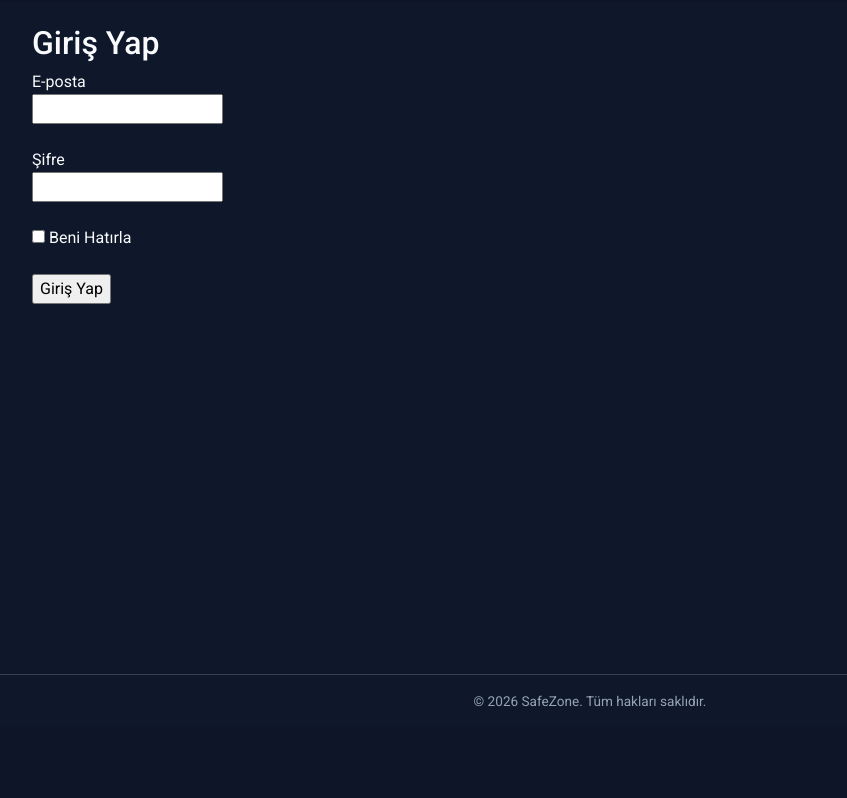
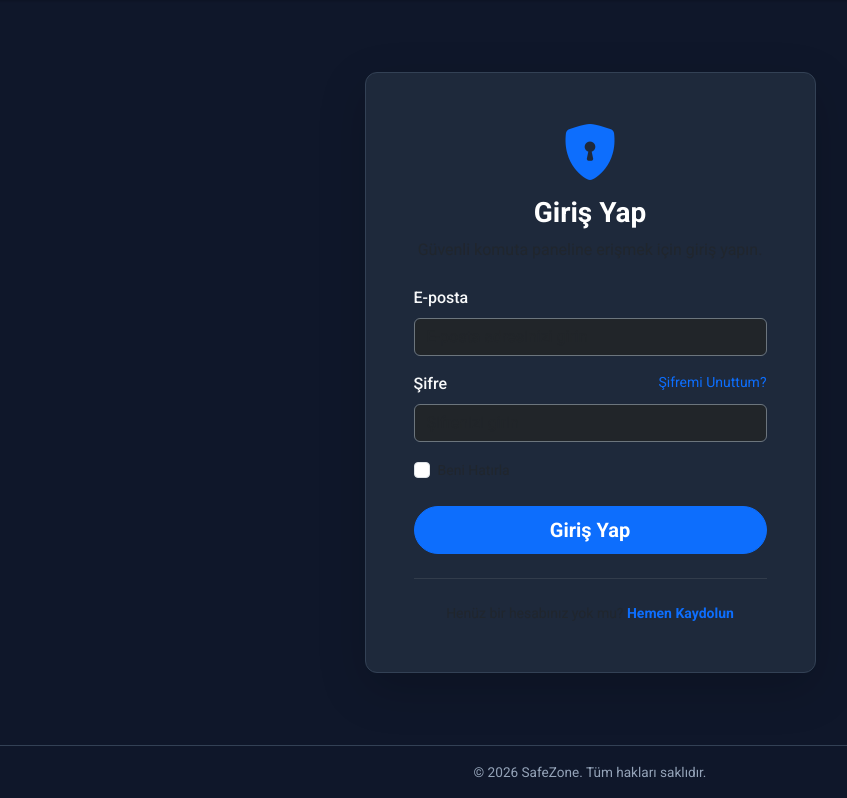
Before and after one commit to aysekutlucan/SafeZone-Mahalle-G-venlik-ve-Olay-Bildirim-Haritas-, a Flask app: page /auth/login in a window 1280 px wide. Shown: the part 73-871 px from the top of the page, without its empty margins (50-897 px from the left). Before the commit the page ends 780 px from the top, so only its background shows below. Run offline with Flask 3, Linux system fonts and the light colour scheme.

Commit message:
şifre sıfırlama (itsdangerous token) altyapısının eklenmesi

```diff
--- a/app/auth/forms.py
+++ b/app/auth/forms.py
@@ -28,3 +28,19 @@ class LoginForm(FlaskForm):
     password = PasswordField('Şifre', validators=[DataRequired()])
     remember_me = BooleanField('Beni Hatırla')
     submit = SubmitField('Giriş Yap')
+
+
+class ResetPasswordRequestForm(FlaskForm):
+    email = StringField('E-posta', validators=[DataRequired(), Email()])
+    submit = SubmitField('Şifre Sıfırlama Linki Gönder')
+
+    def validate_email(self, email):
+        user = User.query.filter_by(email=email.data).first()
+        if user is None:
+            raise ValidationError('Bu e-posta adresiyle kayıtlı bir kullanıcı bulunamadı.')
+
+
+class ResetPasswordForm(FlaskForm):
+    password = PasswordField('Yeni Şifre', validators=[DataRequired(), Length(min=6)])
+    confirm_password = PasswordField('Yeni Şifreyi Onayla', validators=[DataRequired(), EqualTo('password', message='Şifreler eşleşmiyor.')])
+    submit = SubmitField('Şifreyi Sıfırla')
--- a/app/auth/routes.py
+++ b/app/auth/routes.py
@@ -5,7 +5,7 @@ from urllib.parse import urlsplit
 
 from app import db
 from app.auth import auth_bp
-from app.auth.forms import RegistrationForm, LoginForm
+from app.auth.forms import RegistrationForm, LoginForm, ResetPasswordRequestForm, ResetPasswordForm
 from app.models import User
 
 @auth_bp.route('/register', methods=['GET', 'POST'])
@@ -59,3 +59,40 @@ def profile():
     # current_user is already available in the template, we can just pass it implicitly
     # The incidents will be accessible via current_user.incidents
     return render_template('auth/profile.html', title='Profilim')
+
+
+@auth_bp.route('/reset_password_request', methods=['GET', 'POST'])
+def reset_password_request():
+    if current_user.is_authenticated:
+        return redirect(url_for('main.index'))
+    form = ResetPasswordRequestForm()
+    if form.validate_on_submit():
+        user = User.query.filter_by(email=form.email.data).first()
+        if user:
+            token = user.get_reset_password_token()
+            reset_url = url_for('auth.reset_password', token=token, _external=True)
+            print("\n" + "="*50)
+            print("SafeZone Şifre Sıfırlama Talebi Alındı!")
+            print(f"Kullanıcı: {user.username}")
+            print(f"Sıfırlama Linki: {reset_url}")
+            print("="*50 + "\n")
+            flash('Şifre sıfırlama linki terminale başarıyla gönderildi (Geliştirici Modu). Lütfen terminal konsolunu kontrol edin.', 'success')
+            return redirect(url_for('auth.login'))
+    return render_template('auth/reset_password_request.html', title='Şifre Sıfırlama Talebi', form=form)
+
+
+@auth_bp.route('/reset_password/<token>', methods=['GET', 'POST'])
+def reset_password(token):
+    if current_user.is_authenticated:
+        return redirect(url_for('main.index'))
+    user = User.verify_reset_password_token(token)
+    if not user:
+        flash('Şifre sıfırlama linki geçersiz veya süresi dolmuş.', 'danger')
+        return redirect(url_for('main.index'))
+    form = ResetPasswordForm()
+    if form.validate_on_submit():
+        user.password_hash = generate_password_hash(form.password.data)
+        db.session.commit()
+        flash('Şifreniz başarıyla sıfırlandı! Yeni şifrenizle giriş yapabilirsiniz.', 'success')
+        return redirect(url_for('auth.login'))
+    return render_template('auth/reset_password.html', title='Şifreyi Sıfırla', form=form)
--- a/app/templates/auth/login.html
+++ b/app/templates/auth/login.html
@@ -1,32 +1,55 @@
 {% extends "base.html" %}
 
 {% block content %}
-    <h2>Giriş Yap</h2>
+<div class="row justify-content-center py-5">
+    <div class="col-md-5">
+        <div class="card shadow-lg" style="background-color: #1e293b; border: 1px solid #334155; border-radius: 12px;">
+            <div class="card-body p-4 p-md-5">
+                <div class="text-center mb-4">
+                    <i class="bi bi-shield-lock-fill text-primary display-4 mb-2 d-inline-block"></i>
+                    <h2 class="h3 fw-bold text-white">Giriş Yap</h2>
+                    <p class="text-muted">Güvenli komuta paneline erişmek için giriş yapın.</p>
+                </div>
+
                 <form method="POST" action="">
                     {{ form.hidden_tag() }}
 
-        <div>
-            {{ form.email.label }}<br>
-            {{ form.email() }}
+                    <div class="mb-3">
+                        {{ form.email.label(class="form-label text-light fw-medium") }}
+                        {{ form.email(class="form-control bg-dark text-white border-secondary", placeholder="E-posta adresinizi girin") }}
                         {% for error in form.email.errors %}
-                <span style="color: red;">[{{ error }}]</span>
+                            <div class="text-danger small mt-1">[{{ error }}]</div>
                         {% endfor %}
                     </div>
-        <br>
-        <div>
-            {{ form.password.label }}<br>
-            {{ form.password() }}
+
+                    <div class="mb-3">
+                        <div class="d-flex justify-content-between">
+                            {{ form.password.label(class="form-label text-light fw-medium") }}
+                            <a href="{{ url_for('auth.reset_password_request') }}" class="text-primary small text-decoration-none">Şifremi Unuttum?</a>
+                        </div>
+                        {{ form.password(class="form-control bg-dark text-white border-secondary", placeholder="Şifrenizi girin") }}
                         {% for error in form.password.errors %}
-                <span style="color: red;">[{{ error }}]</span>
+                            <div class="text-danger small mt-1">[{{ error }}]</div>
                         {% endfor %}
                     </div>
-        <br>
-        <div>
-            {{ form.remember_me() }} {{ form.remember_me.label }}
+
+                    <div class="mb-4 form-check">
+                        {{ form.remember_me(class="form-check-input") }}
+                        {{ form.remember_me.label(class="form-check-label text-muted small") }}
                     </div>
-        <br>
-        <div>
-            {{ form.submit() }}
+
+                    <div class="d-grid mb-3">
+                        {{ form.submit(class="btn btn-primary btn-lg rounded-pill fw-bold") }}
                     </div>
                 </form>
+
+                <hr class="border-secondary my-4">
+
+                <div class="text-center text-muted small">
+                    Henüz bir hesabınız yok mu? <a href="{{ url_for('auth.register') }}" class="text-primary text-decoration-none fw-bold">Hemen Kaydolun</a>
+                </div>
+            </div>
+        </div>
+    </div>
+</div>
 {% endblock %}
```
Also changed, not shown: app/models.py (+15 -0 lines), app/templates/auth/reset_password.html (added, +41 -0 lines), app/templates/auth/reset_password_request.html (added, +39 -0 lines), docs/ai-gunlugu.md (+10 -0 lines). Lines whose indentation alone changed are shown as unchanged.
